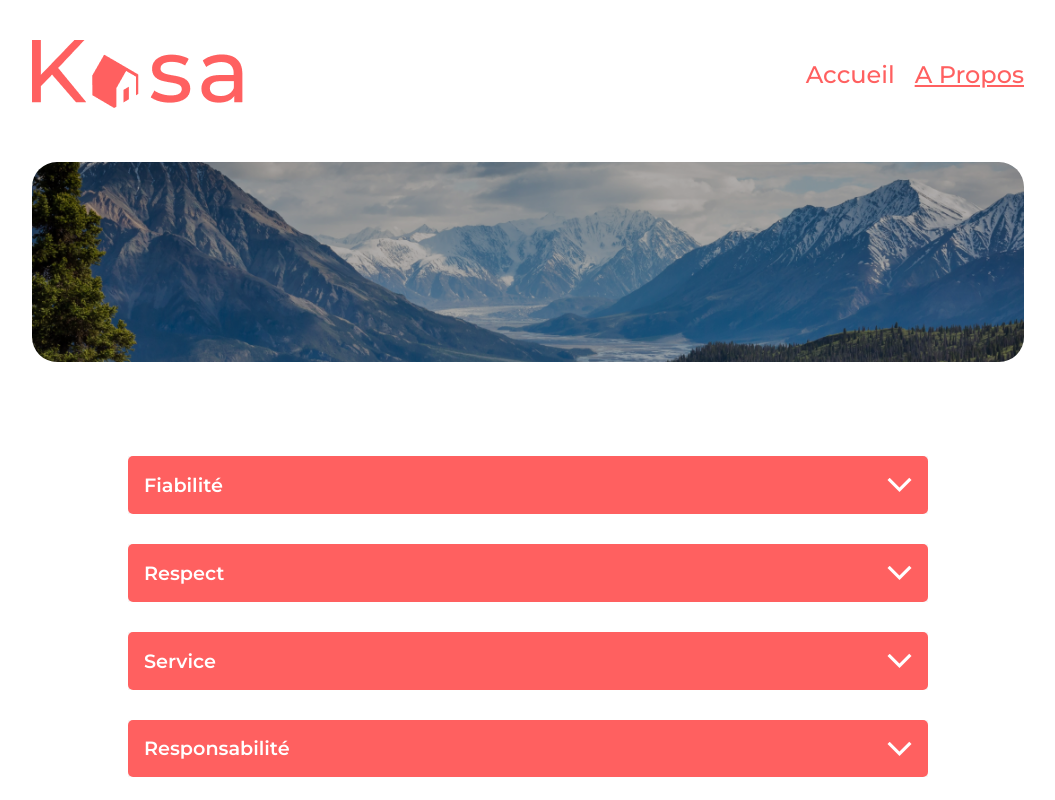
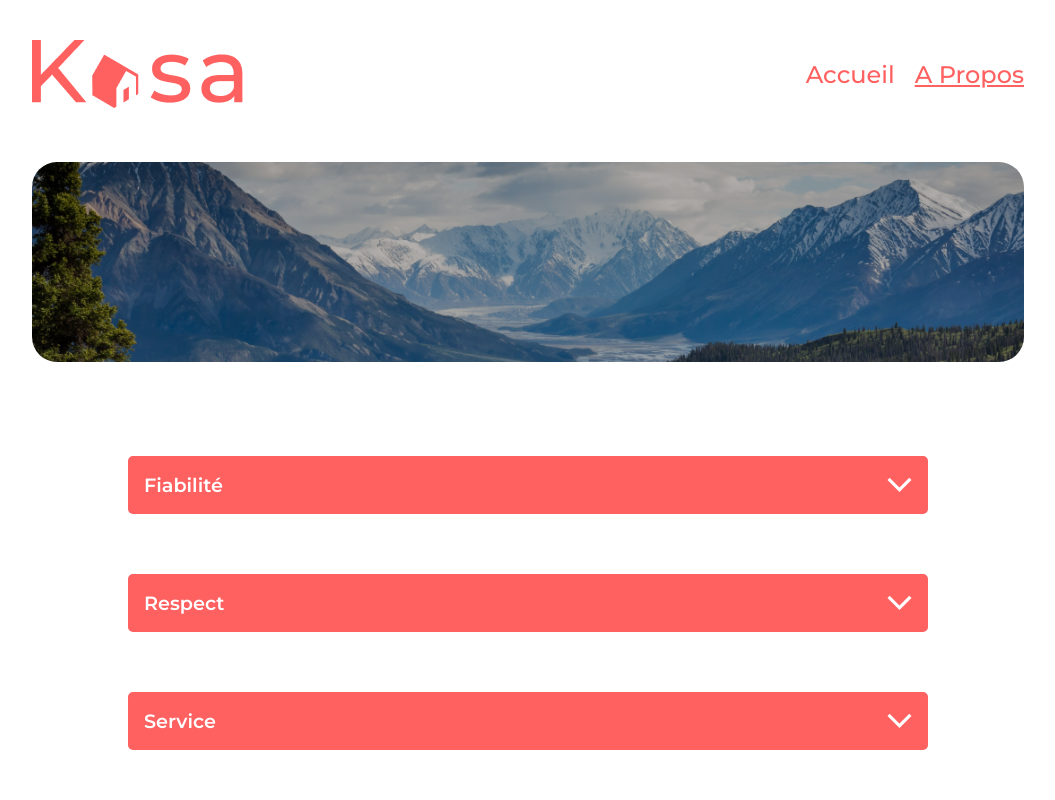
Before and after one commit to theowenger/KASA, a React (Create React App) app: page /about in a window 1280 px wide. Shown: the top 800 px of the page, without its empty margins (112-1167 px from the left). Built offline with nearby package versions, Linux system fonts and the light colour scheme; a web font is replaced by a local one.

Commit message:
fix collapse with props.children

```diff
--- a/src/assets/css/about.css
+++ b/src/assets/css/about.css
@@ -17,15 +17,35 @@
     width: 80%;
     margin-top: 5%;
     margin-bottom: 5%;
+    display: flex;
+    flex-direction: column;
+    justify-content: space-between;
+    align-items: center;
 }
 
-.about-card {
+.collapse-apt {
+    background-color: aqua;
+    width: 45%;
+}
+
+.collapse-about {
+    width: 100%;
+}
+
+.collapse-card {
     margin-bottom: 30px;
     margin-top: 30px;
     background-color: #f6f6f6;
+
 }
 
-.about-button {
+.collapse-card-hidden {
+    margin-bottom: 30px;
+    margin-top: 30px;
+    background-color: #ffffff;
+}
+
+.collapse-button {
     font-family: "Montserrat";
     font-size: 0.8em;
     font-weight: 500;
@@ -48,7 +68,7 @@
 }
 
 
-.about-txt {
+.collapse-txt {
     width: 90%;
     margin-left: auto;
     margin-right: auto;
@@ -73,4 +93,13 @@
     .propos-container {
         width: 90vw;
     }
+
+    .collapse-card {
+        width: 90%;
+    }
+
+    .collapse-card-hidden {
+        width: 90%;
+    }
+
 }
--- a/src/assets/css/product.css
+++ b/src/assets/css/product.css
@@ -144,17 +144,7 @@
     justify-content: space-between;
 }
 
-.collapse-card {
-    width: 45%;
-    margin-bottom: 150px;
-    background-color: #ffffff;
-}
 
-.collapse-card-hidden {
-    width: 45%;
-    margin-bottom: 150px;
-    background-color: #f6f6f6;
-}
 
 .collapse-txt {
     list-style-type: none;
--- a/src/components/banner.jsx
+++ b/src/components/banner.jsx
@@ -2,7 +2,7 @@ import banner from '../assets/img/banner.png'
 import "../assets/css/banner.css"
 import React from 'react'
 
-function Banner() {
+function Banner(props) {
     return (
         <div className='banner-container'
         style={{ backgroundImage: `url(${banner})` }}>
--- /dev/null
+++ b/src/components/collapse.jsx
@@ -0,0 +1,40 @@
+import vector from "../assets/img/Vector.png"
+import vectorUp from "../assets/img/VectorUp.png"
+import React from "react";
+
+
+class Collapse extends React.Component {
+
+
+    constructor(props) {
+        super(props);
+        this.state = {
+            textVisible: false,
+            reverseButton: false,
+        }
+    }
+
+    toggleText1 = () => {
+        this.setState(state =>
+        ({
+            text1Visible: !state.text1Visible,
+            reverseButton: !state.reverseButton
+        }));
+    }
+
+
+    render() {
+        const { className } = this.props;
+        return        (
+        <nav className={`${className} ${this.state.text1Visible ? "collapse-card" : "collapse-card-hidden"}`}>
+
+            <button className="collapse-button" onClick={this.toggleText1}>
+                <h2>{this.props.name}</h2>
+                <img className="collapse-img" src={this.state.reverseButton ? `${vectorUp}` : `${vector}`} alt="icon"></img>
+            </button>
+            <h3 className="collapse-txt" style={{ display: this.state.text1Visible ? 'block' : 'none' }}>{this.props.children}</h3>
+        </nav>
+    )}
+}
+
+export default Collapse
--- a/src/components/descriptionApartment.jsx
+++ b/src/components/descriptionApartment.jsx
@@ -2,52 +2,7 @@ import React from 'react'
 import kasa from '../assets/database/kasa.json'
 import '../assets/css/product.css'
 import { useParams } from 'react-router-dom'
-import vector from "../assets/img/Vector.png"
-import vectorUp from "../assets/img/VectorUp.png"
-
-
-class ApartmentCollapse extends React.Component {
-
-
-    constructor(props) {
-        super(props);
-
-        //     let { id } = this.props.match.params;
-        //     let product = kasa.find(i => i.id === id)
-        //     console.log(product)
-        this.state = {
-            textVisible: false,
-            reverseButton: false,
-        }
-    }
-
-    toggleText1 = () => {
-        this.setState(state =>
-        ({
-            text1Visible: !state.text1Visible,
-            reverseButton: !state.reverseButton
-        }));
-    }
-
-
-    render() {
-
-        // <div className={product.pictures.length === 1 ? 'carroussel-icon-hidden' : 'carroussel-icon'}>
-        return <nav className={this.state.text1Visible ? "collapse-card-hidden" : "collapse-card"}>
-            <button className="about-button" onClick={this.toggleText1}>
-                <h2>{this.props.name}</h2>
-
-                <img className="about-img" src={this.state.reverseButton ? `${vectorUp}` : `${vector}`} alt="icon"></img>
-            </button>
-            {(typeof (this.props.children) === 'string') ?
-                <p className="collapse-txt" style={{ display: this.state.text1Visible ? 'block' : 'none' }}>{this.props.children}</p>
-                :
-                <ul className="collapse-txt" style={{ display: this.state.text1Visible ? 'block' : 'none' }}>{this.props.children}</ul>
-            }
-
-        </nav>
-    }
-}
+import Collapse from './collapse'
 
 
 
@@ -65,12 +20,12 @@ function DescriptionApartment() {
 
     return (
         <div className="collapse-container">
-            <ApartmentCollapse name='Description'>
+            <Collapse name='Description' className="collapse-apt">
                 {product.description}
-            </ApartmentCollapse>
-            <ApartmentCollapse name='Equipements'>
+            </Collapse>
+            <Collapse name='Equipements'  className="collapse-apt">
                 {equipmentsList}
-            </ApartmentCollapse>
+            </Collapse>
         </div>
     )
 }
--- a/src/components/proposCard.jsx
+++ b/src/components/proposCard.jsx
@@ -1,34 +1,6 @@
 import React from "react"
-import vector from "../assets/img/Vector.png"
-import vectorUp from "../assets/img/VectorUp.png"
+import Collapse from "./collapse"
 
-
-class AboutList extends React.Component {
-
-
-    constructor(props) {
-        super(props);
-        this.state = { textVisible: false,
-                        reverseButton: false, }
-    }
-
-    toggleText1 = () => {
-        this.setState(state =>
-            ({ text1Visible: !state.text1Visible,
-                reverseButton: !state.reverseButton  }));
-    }
-
-
-    render() {
-        return <nav className="about-card">
-            <button className="about-button" onClick={this.toggleText1}>
-                <h2>{this.props.name}</h2>
-                <img className="about-img"  src= {this.state.reverseButton ?`${vectorUp}`: `${vector}`} alt="icon"></img>
-            </button>
-            <h3 className="about-txt" style={{ display: this.state.text1Visible ? 'block' : 'none' }}>{this.props.description}</h3>
-        </nav>
-    }
-}
 
 
 
@@ -36,10 +8,21 @@ function ProposCard() {
     return (
         <div className="propos-container">
 
-            <AboutList name='Fiabilité' description ='Les annonces postées sur Kasa garantissent une fiabilité totale. Les photos sont conformes aux logements, et toutes les informations sont régulièrement vérifiées  par nos équipes.'/>
-            <AboutList name='Respect'  description = 'La bienveillance fait partie des valeurs fondatrices de Kasa. Tout comportement discriminatoire ou de perturbation du voisinage entraînera une exclusion de notre plateforme.'/>
-            <AboutList name='Service' description = "Nos équipes se tiennent à votre disposition pour vous fournir une expérience parfaite. N'hésitez pas à nous contacter si vous avez la moindre question."/>
-            <AboutList name='Responsabilité' description = "La sécurité est la priorité de Kasa. Aussi bien pour nos hôtes que pour les voyageurs, chaque logement correspond aux critères de sécurité établis par nos services. En laissant une note aussi bien à l'hôte qu'au locataire, cela permet à nos équipes de vérifier que les standards sont bien respectés. Nous organisons également des ateliers sur la sécurité domestique pour nos hôtes."/>
+            <Collapse name='Fiabilité' className="collapse-about">
+                <p>Les annonces postées sur Kasa garantissent une fiabilité totale. Les photos sont conformes aux logements, et toutes les informations sont régulièrement vérifiées  par
+                    nos équipes</p>
+            </Collapse>
+            <Collapse name='Respect' className="collapse-about">
+                <p>La bienveillance fait partie des valeurs fondatrices de Kasa. Tout comportement discriminatoire ou de perturbation du voisinage entraînera une exclusion de notre plateforme.</p>
+            </Collapse>
+            <Collapse name='Service' className="collapse-about">
+                <p>Nos équipes se tiennent à votre disposition pour vous fournir une expérience parfaite. N'hésitez pas à nous contacter si vous avez la moindre question.</p>
+            </Collapse>
+            <Collapse name='Responsabilité' className="collapse-about">
+                <p>La sécurité est la priorité de Kasa. Aussi bien pour nos hôtes que pour les voyageurs, chaque logement correspond aux critères de sécurité établis par nos services.
+                    En laissant une note aussi bien à l'hôte qu'au locataire, cela permet à nos équipes de vérifier que les standards sont bien respectés. Nous organisons également des
+                    ateliers sur la sécurité domestique pour nos hôtes.</p>
+            </Collapse>
         </div>
     )
 }
```
